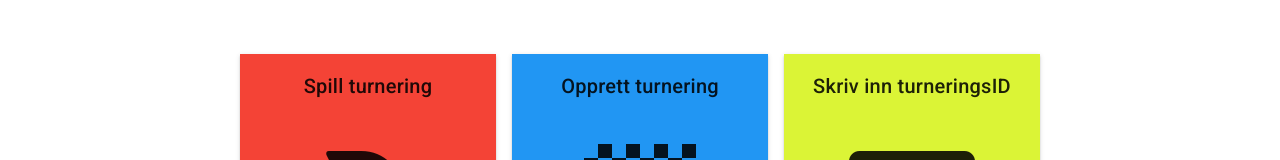
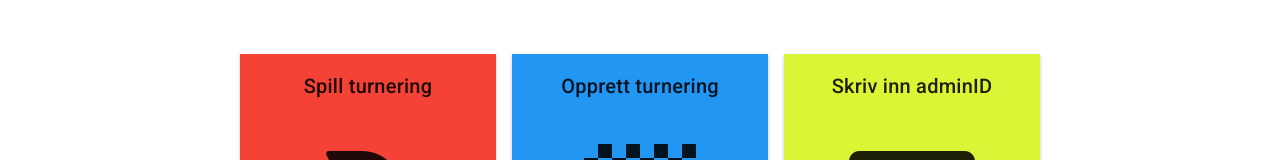
Before and after one commit to Severinzz/Sjakk-Arena-Frontend, a Vue app: page /lobby/1 in a window 1280 px wide. Shown: the part 130-290 px from the top of the page. Built offline with nearby package versions, Linux system fonts and the light colour scheme.

Commit message:
Update Home.vue

```diff
--- a/src/views/Home.vue
+++ b/src/views/Home.vue
@@ -7,7 +7,7 @@
               <v-row align="center" justify="center">
                   <MenuTile tileText="Spill turnering" color="red" icon="fa-chess-knight" link="/enter-tourney"></MenuTile>
                   <MenuTile tileText="Opprett turnering" color="blue" icon="fa-chess-board" link="/tournament-creation"></MenuTile>
-                  <MenuTile tileText="Skriv inn turneringsID" color="#dbf436" icon="fa-id-card" link="/enter-TID"></MenuTile>
+                  <MenuTile tileText="Skriv inn adminID" color="#dbf436" icon="fa-id-card" link="/enter-TID"></MenuTile>
               </v-row>
             </v-col>
           </v-row>
```
